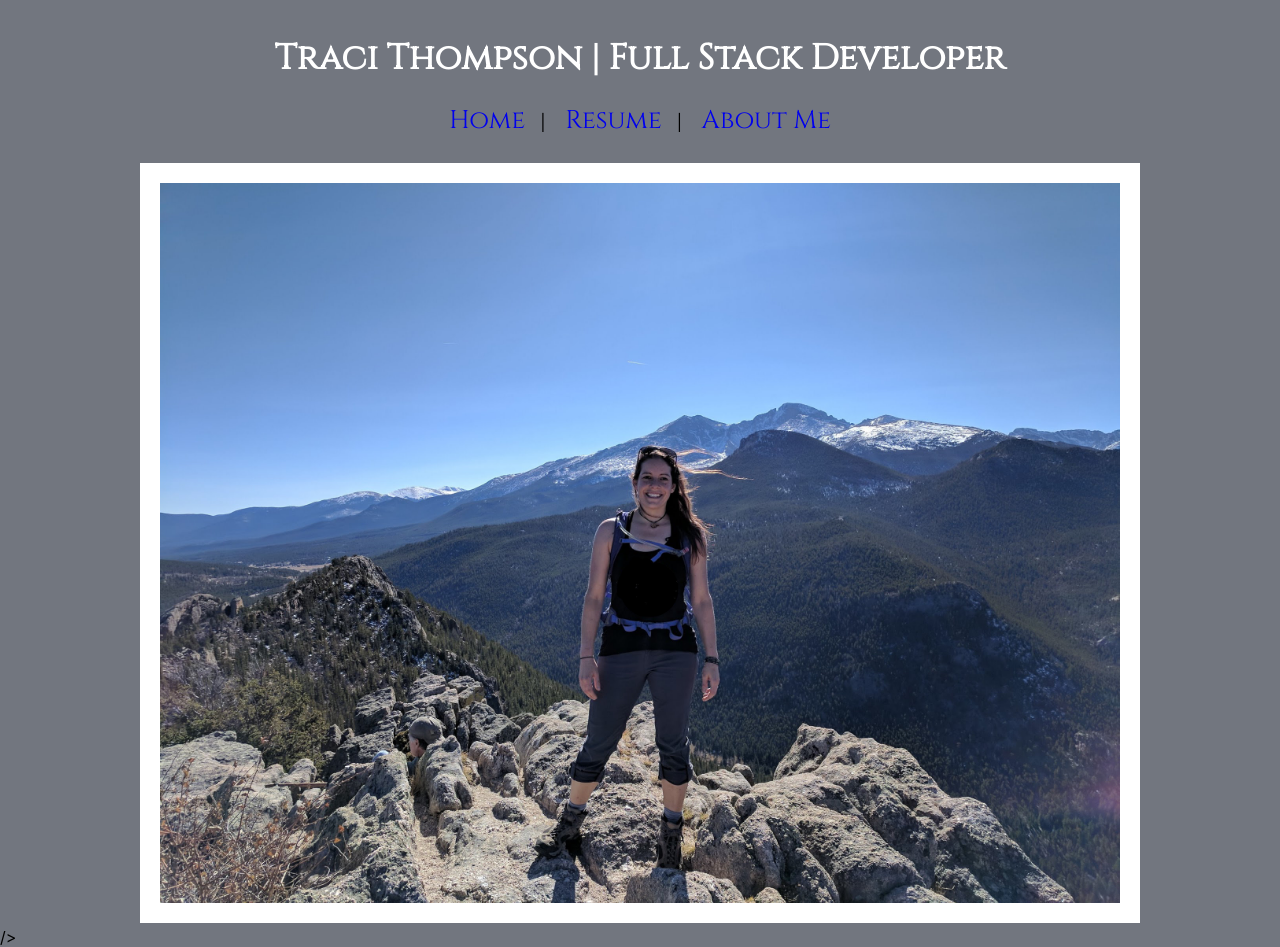
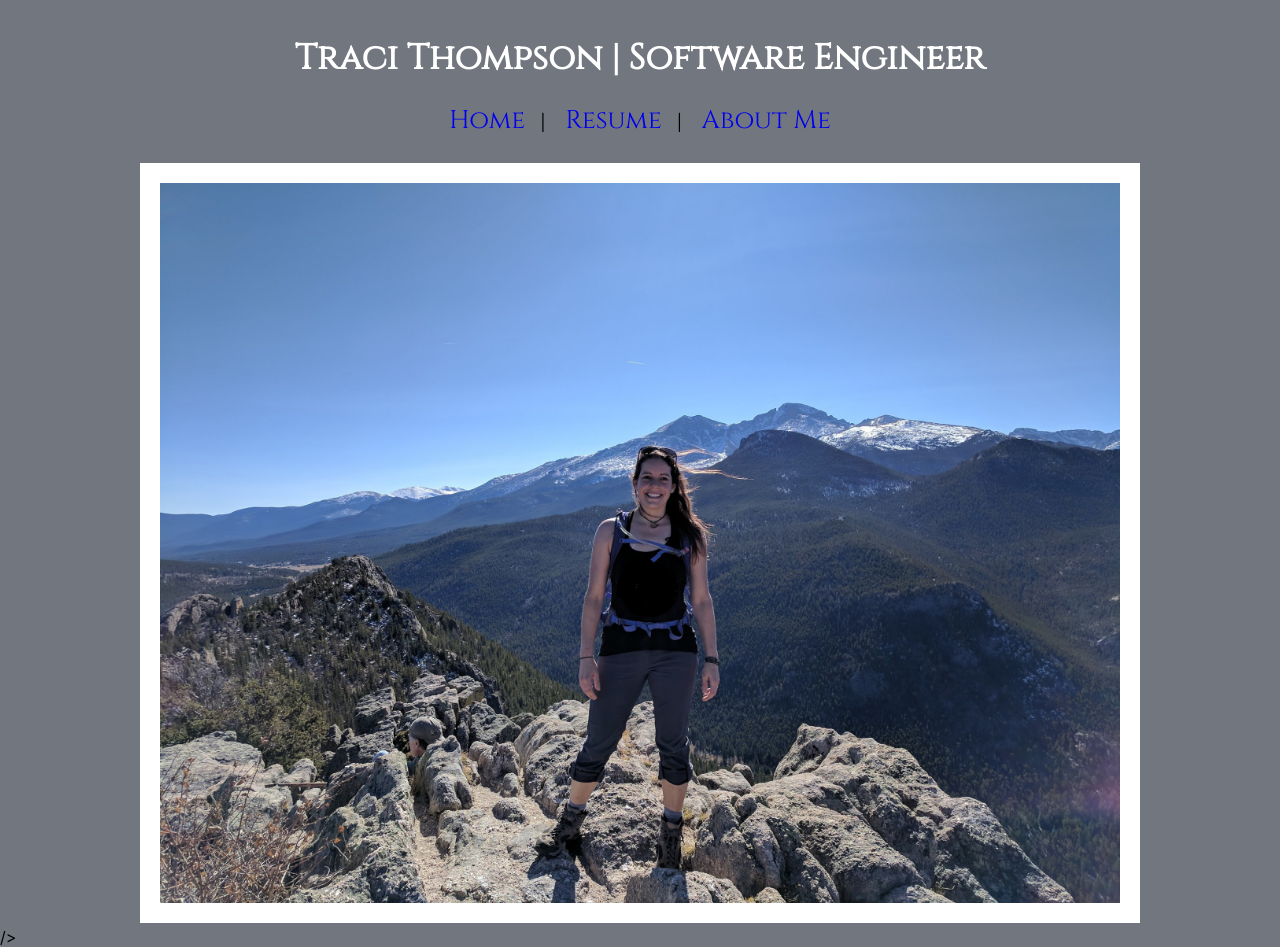
Before and after one commit to thompson-codes-llc/traci-thompson, a React (Create React App) app: page / in a window 1280 px wide. Built offline with nearby package versions, Linux system fonts and the light colour scheme.

Commit message:
Rebuilding the framework

```diff
--- a/src/components/index.js
+++ b/src/components/index.js
@@ -43,7 +43,7 @@ class Index extends React.Component {
     return (
       <div className="page">
         <div className="index">
-          <h3 id="name">Traci Thompson <span id="divide">| </span>Full Stack Developer</h3>
+          <h3 id="name">Traci Thompson <span id="divide">| </span>Software Engineer</h3>
           <NavLinks handleClick={this.handleClick}/>
         </div>
         <div className="content">
```
